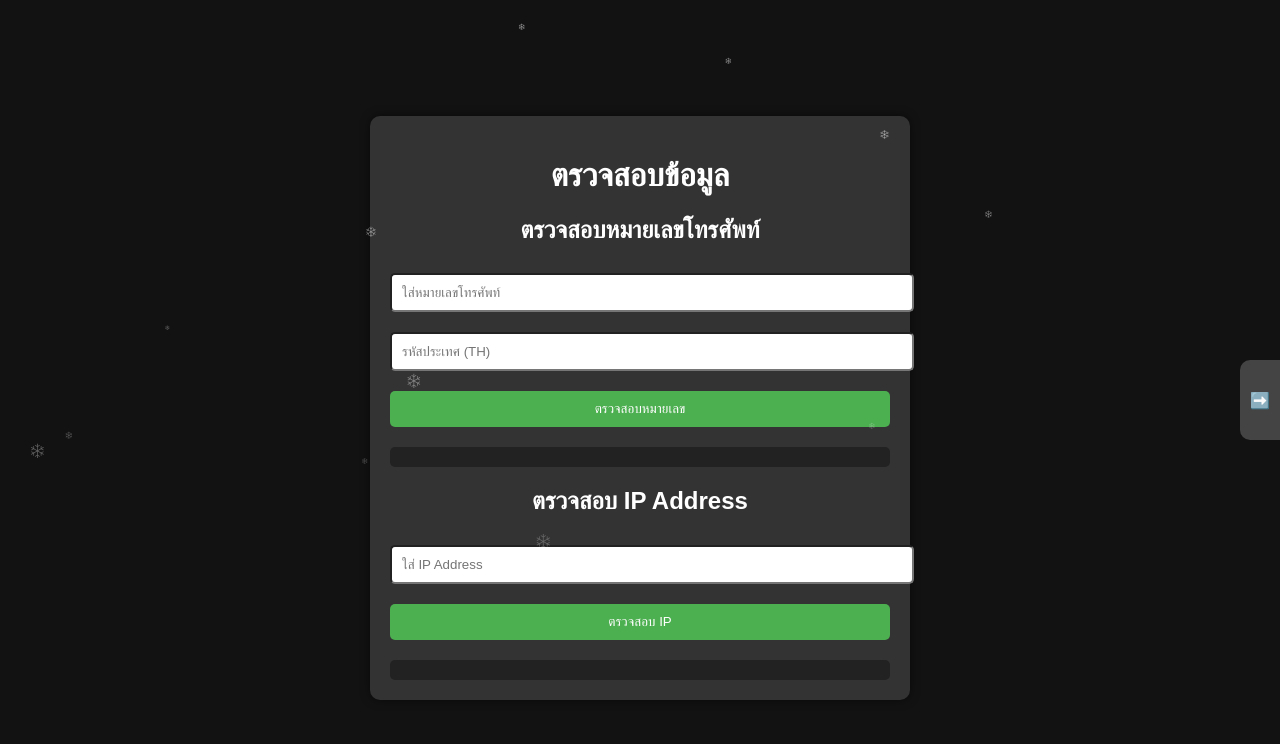
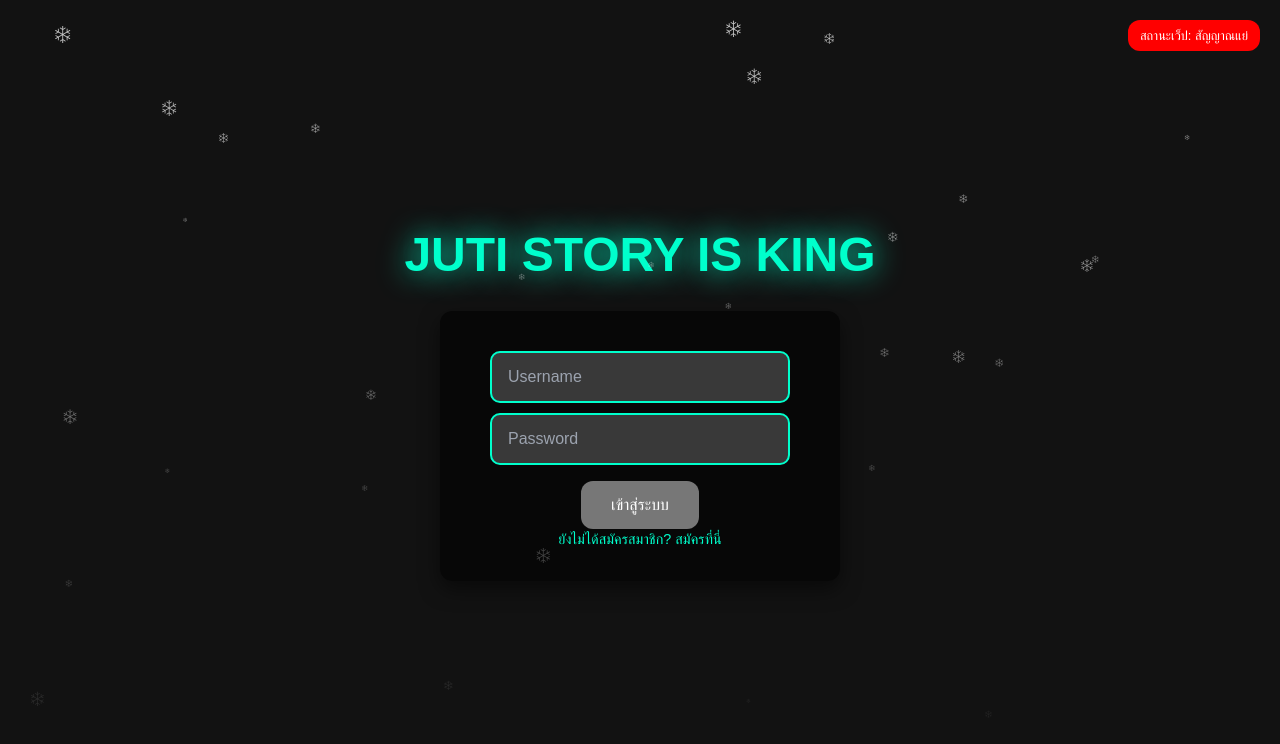
Before and after one commit to dxbbpi/jutistory, a plain HTML site: page index.html in a window 1280 px wide. Drawn offline with nearby package versions, Linux system fonts and the light colour scheme; no server answers.

Commit message:
Update index.html

```diff
--- a/index.html
+++ b/index.html
@@ -3,213 +3,124 @@
 <head>
     <meta charset="UTF-8">
     <meta name="viewport" content="width=device-width, initial-scale=1.0">
-    <title>ตรวจสอบหมายเลขโทรศัพท์และ IP</title>
+    <title>JUTISTORY.COM</title>
+    <script src="https://cdn.tailwindcss.com"></script>
     <style>
         body {
-            font-family: Arial, sans-serif;
-            background-color: #121212;
-            color: white;
+            background-color: rgb(18, 18, 18);
+            color: #fff;
             text-align: center;
-            display: flex;
-            justify-content: center;
-            align-items: center;
-            height: 100vh;
+            font-family: 'Arial', sans-serif;
             overflow: hidden;
         }
-        .container {
-            background-color: #333;
-            padding: 20px;
+        .glow-text {
+            font-size: 3rem;
+            font-weight: bold;
+            text-transform: uppercase;
+            color: #00ffcc;
+            text-shadow: 0 0 20px #00ffcc;
+            animation: glow 0.7s infinite alternate;
+        }
+        @keyframes glow {
+            from { text-shadow: 0 0 10px #00ffcc; }
+            to { text-shadow: 0 0 30px #00ffcc; }
+        }
+        .input-field {
+            background-color: rgba(255, 255, 255, 0.2);
+            border: 2px solid #00ffcc;
             border-radius: 10px;
-            box-shadow: 0 0 10px rgba(0, 0, 0, 0.5);
-            max-width: 500px;
+            padding: 12px 16px;
+            color: white;
             width: 100%;
+            max-width: 300px;
+            margin-top: 10px;
         }
-        input, button {
-            width: 100%;
-            padding: 10px;
-            margin: 10px 0;
-            border-radius: 5px;
+        .button {
+            background-color: #777777;
+            padding: 12px 30px;
+            color: #fff;
+            border-radius: 12px;
+            cursor: pointer;
+            transition: background-color 0.3s;
         }
-        button {
-            background-color: #4CAF50;
-            color: white;
-            border: none;
-            cursor: pointer;
+        .button:hover { background-color: #00b3b3; }
+        .toggle-btn { color: #00ffcc; cursor: pointer; font-size: 0.9rem; }
+        @keyframes pulse {
+            from { opacity: 0.7; }
+            to { opacity: 1; }
         }
-        .result {
-            margin-top: 10px;
-            padding: 10px;
-            background-color: #222;
-            border-radius: 5px;
-        }
-
-        /* เมนูสไลด์ขวา */
-        .menu {
-            position: fixed;
-            right: -220px;
-            top: 0;
-            width: 200px;
-            height: 100vh;
-            background-color: #222;
-            box-shadow: -2px 0 5px rgba(0, 0, 0, 0.5);
-            transition: right 0.3s ease-in-out;
-            display: flex;
-            flex-direction: column;
-            padding-top: 20px;
-            z-index: 1000;
-        }
-        .menu a {
-            color: white;
-            text-decoration: none;
-            padding: 15px;
-            display: block;
-            transition: background 0.3s;
-        }
-        .menu a:hover {
-            background-color: #444;
-        }
-
-        /* ปุ่มแสดงเมนู */
-        .menu-toggle {
-            position: fixed;
-            right: 0;
-            top: 50%;
-            width: 40px;
-            height: 80px;
-            background-color: #444;
-            color: white;
-            display: flex;
-            align-items: center;
-            justify-content: center;
-            cursor: pointer;
-            transform: translateY(-50%);
-            border-radius: 10px 0 0 10px;
-        }
-
-        /* แสดงเมนูเมื่อ hover */
-        .menu-container {
-            position: fixed;
-            top: 0;
-            right: 0;
-            height: 100vh;
-        }
-        .menu-container:hover .menu {
-            right: 0;
-        }
-        /* หิมะตก */
         .snowflake {
-            position: fixed;
+            position: absolute;
             top: -10px;
             color: white;
             opacity: 0.8;
+            font-size: 10px;
             user-select: none;
             pointer-events: none;
             animation: fall linear infinite;
         }
+        @keyframes fall {
+            to {
+                transform: translateY(100vh);
+                opacity: 0;
+            }
+        }
+        .dropdown {
+            position: absolute;
+            top: 60px;
+            right: 10px;
+            background: white;
+            color: black;
+            border-radius: 8px;
+            box-shadow: 0 4px 8px rgba(0, 0, 0, 0.2);
+            width: 180px;
+            display: none;
+            flex-direction: column;
+        }
+        .dropdown a {
+            padding: 10px;
+            text-decoration: none;
+            color: black;
+            display: block;
+            transition: 0.3s;
+        }
+        .dropdown a:hover {
+            background: #ddd;
+        }
+        .form-container {
+            background: rgba(0, 0, 0, 0.6);
+            padding: 30px;
+            border-radius: 12px;
+            max-width: 400px;
+            width: 100%;
+            margin-top: 20px;
+            box-shadow: 0 8px 20px rgba(0, 0, 0, 0.5);
+        }
+        .form-container h2 {
+            color: #00ffcc;
+            margin-bottom: 20px;
+        }
 
-        @keyframes fall {
-            0% { transform: translateY(0px); opacity: 0.8; }
-            100% { transform: translateY(100vh); opacity: 0; }
+        /* Status Indicator */
+        .status-indicator {
+            padding: 6px 12px;
+            font-size: 0.8rem;
+            border-radius: 12px;
+            color: white;
+            position: fixed;
+            top: 20px;
+            right: 20px;
+            z-index: 9999;
         }
+        .good { background-color: green; }
+        .moderate { background-color: orange; }
+        .poor { background-color: red; }
     </style>
 </head>
-<body>
+<body class="flex flex-col items-center justify-center min-h-screen">
 
-<!-- เมนูด้านขวา -->
-<div class="menu-container">
-    <div class="menu">
-        <a href="body.html"> หน้าแรก</a>
-        <a href="inlogin.html"> ตรวจสอบเบอร์</a>
-        <a href="login.html"> เช็คผู้เล่นFIVEM RP</a>
-        <a href="fivemtn.html"> เช็คผู้เล่นFIVEM TN</a>
-        <a href="singup.html">ออกจากระบบ</a>
-    </div>
-    <div class="menu-toggle">➡️</div>
-</div>
-
-<div class="container">
-    <h1>ตรวจสอบข้อมูล</h1>
-
-    <h2>ตรวจสอบหมายเลขโทรศัพท์</h2>
-    <input type="text" id="phoneNumber" placeholder="ใส่หมายเลขโทรศัพท์">
-    <input type="text" id="countryCode" placeholder="รหัสประเทศ (TH)">
-    <button onclick="checkPhoneNumber()">ตรวจสอบหมายเลข</button>
-    <div id="phoneResult" class="result"></div>
-
-    <h2>ตรวจสอบ IP Address</h2>
-    <input type="text" id="ipAddress" placeholder="ใส่ IP Address">
-    <button onclick="checkIpAddress()">ตรวจสอบ IP</button>
-    <div id="ipResult" class="result"></div>
-</div>
-
+    <!-- Snowflakes -->
     <script>
-    async function checkIpAddress() {
-        const ip = document.getElementById('ipAddress').value;
-        const resultDiv = document.getElementById('ipResult');
-
-        if (!ip) {
-            resultDiv.innerHTML = "<p style='color: red;'>กรุณาระบุ IP Address</p>";
-            return;
-        }
-
-        try {
-            const response = await fetch(`https://ipinfo.io/${ip}/json?token=4553b42dfc4f1b`);
-            const data = await response.json();
-            console.log(data); // Debugging purpose
-
-            if (data.error) {
-                resultDiv.innerHTML = `<p style='color: red;'>${data.error}</p>`;
-            } else {
-                resultDiv.innerHTML = `
-                    <p>IP: ${data.ip}</p>
-                    <p>ประเทศ: ${data.country}</p>
-                    <p>เมือง: ${data.city}</p>
-                    <p>ตำแหน่ง: <a href="https://www.google.com/maps?q=${data.loc}" target="_blank">ดูใน Google Maps</a></p>
-                `;
-            }
-        } catch (error) {
-            resultDiv.innerHTML = "<p style='color: red;'>เกิดข้อผิดพลาดในการตรวจสอบ IP</p>";
-        }
-    }
-
-    async function checkPhoneNumber() {
-        const number = document.getElementById('phoneNumber').value;
-        const country = document.getElementById('countryCode').value || 'TH'; // Default to 'TH' if no country code is entered
-        const resultDiv = document.getElementById('phoneResult');
-
-        if (!number) {
-            resultDiv.innerHTML = "<p style='color: red;'>กรุณาระบุหมายเลขโทรศัพท์</p>";
-            return;
-        }
-
-        // Check if the number starts with a valid digit (optional, just for basic validation)
-        if (!/^\d+$/.test(number)) {
-            resultDiv.innerHTML = "<p style='color: red;'>หมายเลขโทรศัพท์ไม่ถูกต้อง</p>";
-            return;
-        }
-
-        try {
-            const response = await fetch(`https://api.apilayer.com/number_verification/validate?access_key=6d65e677b6b0a5f31a3b3ce2354a79cc&number=${number}&country_code=${country}`);
-            const data = await response.json();
-            console.log(data); // Debugging purpose
-
-            // ตรวจสอบข้อมูลที่ได้รับจาก API
-            if (!data || data.success === false || data.valid === false) {
-                resultDiv.innerHTML = "<p style='color: red;'>หมายเลขโทรศัพท์ไม่ถูกต้อง หรือเกิดข้อผิดพลาดในการตรวจสอบ</p>";
-            } else {
-                // แสดงผลข้อมูล
-                resultDiv.innerHTML = `
-                    <p>หมายเลข: ${data.number || 'ข้อมูลไม่พบ'}</p>
-                    <p>ประเทศ: ${data.country_name || 'ข้อมูลไม่พบ'}</p>
-                    <p>เครือข่าย: ${data.carrier || 'ข้อมูลไม่พบ'}</p>
-                    <p>หมายเลขถูกต้อง: ${data.valid ? 'ใช่' : 'ไม่ใช่'}</p>
-                `;
-            }
-        } catch (error) {
-            resultDiv.innerHTML = "<p style='color: red;'>เกิดข้อผิดพลาดในการตรวจสอบหมายเลข</p>";
-        }
-    }
-
         function createSnowflake() {
             const snowflake = document.createElement("div");
             snowflake.classList.add("snowflake");
@@ -229,8 +140,86 @@
             }, duration * 1000);
         }
 
-    setInterval(createSnowflake, 300);
+        setInterval(createSnowflake, 150);
     </script>
 
+    <!-- Page Heading -->
+    <h1 class="glow-text">JUTI STORY IS KING</h1>
+
+    <!-- Status Indicator -->
+    <div id="status" class="status-indicator">
+        สถานะเว็ป: <span id="statusText">กำลังตรวจสอบ...</span>
+    </div>
+
+    <!-- Login Form -->
+    <div id="loginForm" class="form-container">
+        <input id="usernameInput" type="text" placeholder="Username" class="input-field">
+        <input id="passwordInput" type="password" placeholder="Password" class="input-field">
+        <button onclick="checkLogin()" class="button mt-4">เข้าสู่ระบบ</button>
+        <p id="errorMessage" class="text-red-500 mt-2 hidden">ชื่อผู้ใช้หรือรหัสผ่านไม่ถูกต้อง!</p>
+        <p class="toggle-btn" onclick="toggleForm('signup')">ยังไม่ได้สมัครสมาชิก? สมัครที่นี่</p>
+    </div>
+
+    <div id="signupForm" class="form-container hidden">
+        <h2 class="text-2xl mb-4">สมัครสมาชิก</h2>
+        <input id="signupUsernameInput" type="text" placeholder="Username" class="input-field">
+        <input id="signupPasswordInput" type="password" placeholder="Password" class="input-field">
+        <input id="signupConfirmPasswordInput" type="password" placeholder="ยืนยันรหัสผ่าน" class="input-field">
+        <button onclick="checkSignup()" class="button mt-4">สมัครสมาชิก</button>
+        <p id="signupErrorMessage" class="text-red-500 mt-2 hidden">กรุณากรอกข้อมูลให้ครบถ้วนและตรงกัน</p>
+        <p class="toggle-btn" onclick="toggleForm('login')">มีบัญชีอยู่แล้ว? เข้าสู่ระบบที่นี่</p>
+    </div>
+
+    <script>
+        function toggleForm(form) {
+            document.getElementById('loginForm').classList.toggle('hidden', form !== 'login');
+            document.getElementById('signupForm').classList.toggle('hidden', form !== 'signup');
+        }
+
+        function checkLogin() {
+            const username = document.getElementById("usernameInput").value;
+            const password = document.getElementById("passwordInput").value;
+            const storedPassword = localStorage.getItem(username);
+            if (storedPassword === password) {
+                alert("เข้าสู่ระบบสำเร็จ!");
+                window.location.href = "body.html"; // เปลี่ยนเป็นหน้าโปรไฟล์
+            } else {
+                document.getElementById("errorMessage").classList.remove("hidden");
+            }
+        }
+
+        function checkSignup() {
+            const username = document.getElementById("signupUsernameInput").value;
+            const password = document.getElementById("signupPasswordInput").value;
+            const confirmPassword = document.getElementById("signupConfirmPasswordInput").value;
+            if (username && password && password === confirmPassword) {
+                localStorage.setItem(username, password); // บันทึกรหัสผ่านใน localStorage
+                alert("สมัครสมาชิกสำเร็จ! กรุณาเข้าสู่ระบบ");
+                toggleForm('login');
+            } else {
+                document.getElementById("signupErrorMessage").classList.remove("hidden");
+            }
+        }
+
+        function checkConnection() {
+            fetch("https://your-server-url.com") // เปลี่ยนเป็น URL ของเซิร์ฟเวอร์ที่ต้องการตรวจสอบ
+                .then(response => {
+                    if (response.ok) {
+                        document.getElementById("status").className = "status-indicator good";
+                        document.getElementById("statusText").textContent = "สัญญาณดี";
+                    } else {
+                        document.getElementById("status").className = "status-indicator moderate";
+                        document.getElementById("statusText").textContent = "สัญญาณกลาง";
+                    }
+                })
+                .catch(error => {
+                    document.getElementById("status").className = "status-indicator poor";
+                    document.getElementById("statusText").textContent = "สัญญาณแย่";
+                });
+        }
+
+        // เรียกฟังก์ชันตรวจสอบสถานะเมื่อโหลดหน้าเว็บ
+        window.onload = checkConnection;
+    </script>
 </body>
 </html>
```
Lines whose indentation alone changed are shown as unchanged.
